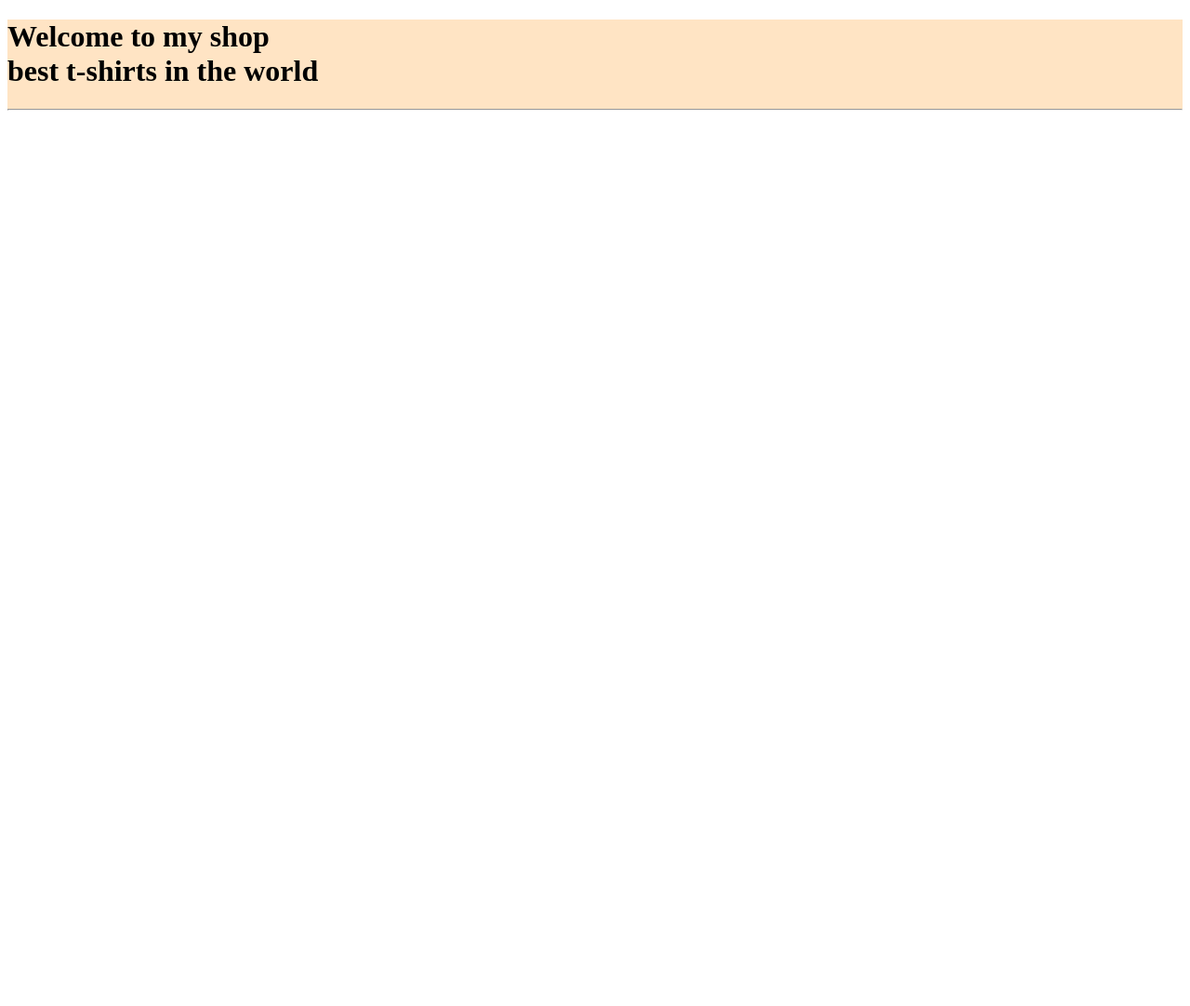
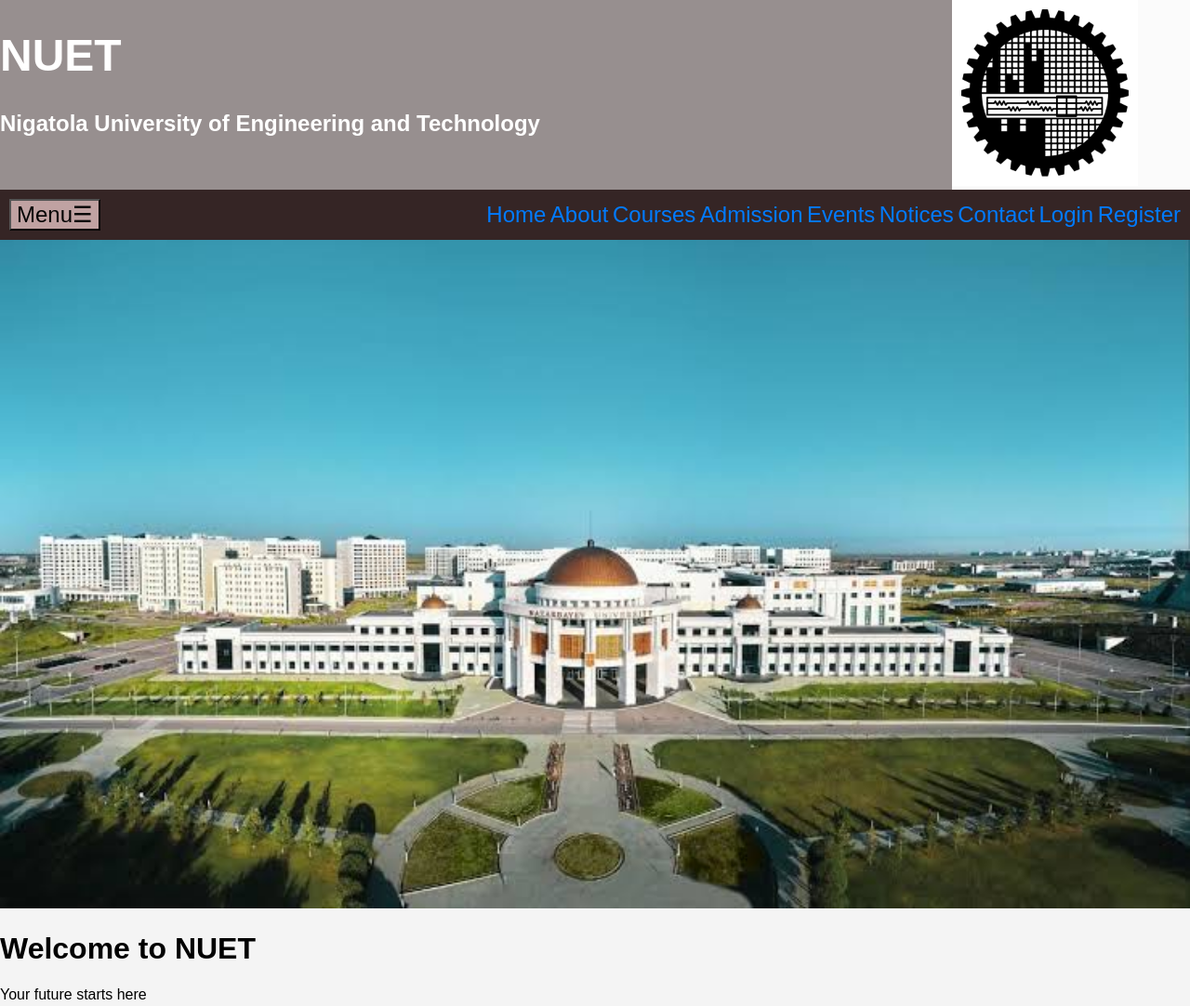
Before and after one commit to Istiakur/js, a plain HTML site: page index.html in a window 1280 px wide. Shown: the top 1082 px of the page at 93% size. Before the commit the page ends 800 px from the top, so only its background shows below. Drawn offline with Linux system fonts and the light colour scheme.

Commit message:
Auto-commit: Added untracked files

```diff
--- a/index.html
+++ b/index.html
@@ -1,20 +1,66 @@
 <!DOCTYPE html>
 <html lang="en">
 <head>
-  <meta charset="UTF-8">
-  <meta name="viewport" content="width=device-width, initial-scale=1.0">
-  <title>t-shirt shop</title>
-  <link rel="stylesheet" href="style.css">
-
+    <meta charset="UTF-8">
+    <meta name="viewport" content="width=device-width, initial-scale=1.0">
+    <link rel="stylesheet" href="style.css">
+    <title>NUET</title>
 </head>
 <body>
-  <div class="container">
-    <h1>Welcome to my shop
-    <br>
-    best t-shirts in the world
-    <br>
-  </h1>
+    <div class="top-part">
+        <div class="title">
+            <h1>NUET</h1>
+            <h4>Nigatola University of Engineering and Technology</h4>
+        </div>
+        <div class="logo">
+            <img src="nuetlogo.png" style="width: auto; height: 200px;" alt="NUET Logo">
+        </div>
+    </div>
 
-  <hr></div>
+    <div class="navbar">
+        <button class="menu">
+            Menu&#9776;
+        </button>
+
+
+        <div class="options">
+            <a href="index.html">Home</a>
+            <a href="about.html">About</a>
+            <a href="courses.html">Courses</a>
+            <a href="admission.html">Admission</a>
+            <a href="events.html">Events</a>
+            <a href="notices .html">Notices</a>
+            <a href="contact.html">Contact</a>
+            <a href="login.html">Login</a>
+            <a href="register.html">Register</a>
+
+        </div>
+
+    </div>
+    <div class="image part">
+        <img src="nuetcampus.jpg" width="100%" alt="University Image">
+        <h1>Welcome to NUET</h1>
+        <p>Your future starts here</p>
+    </div>
+    <div class="overview part">
+        <h1>Overview</h1>
+        <p>NUET is a leading institution in engineering and technology education, dedicated to providing quality education and fostering innovation.</p>
+        <p>Our mission is to empower students with the knowledge and skills needed to excel in their careers and contribute to society.</p>
+        <p>We offer a wide range of undergraduate and postgraduate programs in various fields of engineering and technology.</p>
+        <p>Our faculty consists of experienced professionals and researchers who are committed to student success.</p>
+        <p>Join us at NUET and be part of a vibrant community of learners and innovators.</p>
+    </div>
+    <footer>
+        <div class="contact info">
+
+        </div>
+        <div class="social media">
+            <a href="https://www.facebook.com/NUET" target="_blank">Facebook</a>
+            <a href="https://www.twitter.com/NUET" target="_blank">Twitter</a>
+            <a href="https://www.instagram.com/NUET" target="_blank">Instagram</a>
+            <a href="https://www.linkedin.com/school/NUET" target="_blank">LinkedIn</a>
+        </div>
+    </footer>
+    <script src="script.js"></script>
 </body>
 </html>
--- a/style.css
+++ b/style.css
@@ -1,7 +1,55 @@
-/* Basic CSS File */
+body {
+    font-family: Arial, sans-serif;
+    margin: 0;
+    padding: 0;
+    background-color: #f4f4f4;
+}
+.top-part {
+    display: flex;
+    height: 10%;
+    justify-content: space-between;
+}
+.top-part .title {
+    position: sticky;
+    left : 0;
+    top : 0;
+    width: 80%;
+    font-size: 150%;
+    background-color: rgba(102, 89, 89, 0.651);
+    color: #ffffff;
+}
+.top-part .logo {
+    position: sticky;
+    right: 0;
+    top: 0;
+    width: 20%;
+    height: 0%;
+    background-color: rgba(255, 255, 255, 0.651);
+}
+.navbar {
+    display: flex;
+    justify-content: space-between;
+    align-items: center;
+    background-color: rgb(53, 37, 37);
+    padding: 10px;
+    color: white;
+}
+.navbar .menu {
 
-.container {
-  background-color: bisque;
-    width: auto;
-    margin:  auto;
+    font-size: 150%;
+    position:sticky;
+    left : 0;
+    background-color: rgb(192, 162, 162);
+    color: rgb(2, 2, 2);
 }
+
+
+  a {
+    font-size: 150%;  /* Set the font size */
+    color: #007BFF;   /* Set the font color (blue in this case) */
+    text-decoration: none; /* Removes underline from the link */
+  }
+
+  a:hover {
+    color: #0056b3;   /* Change the color when hovered (dark blue) */
+  }
```
Also changed, not shown: nuetcampus.jpg (added), nuetlogo.png (added), 1 other file.
